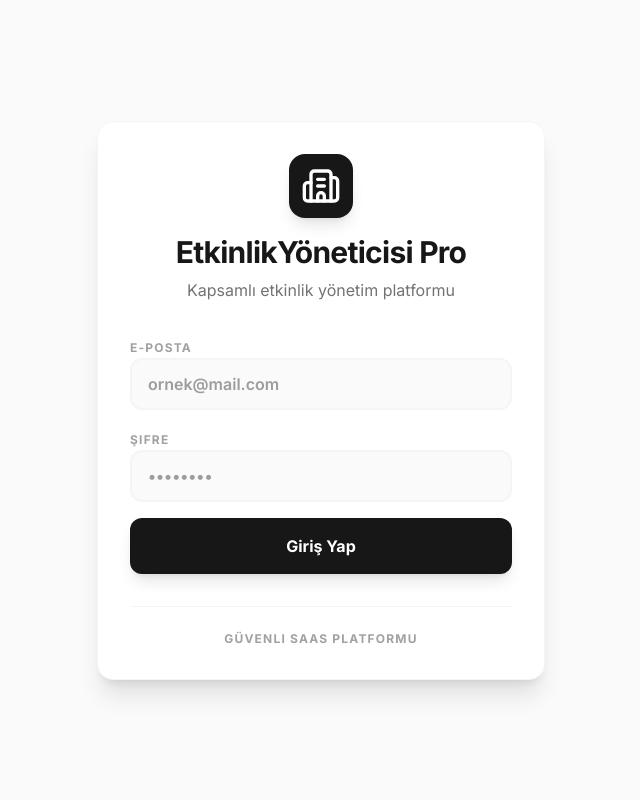
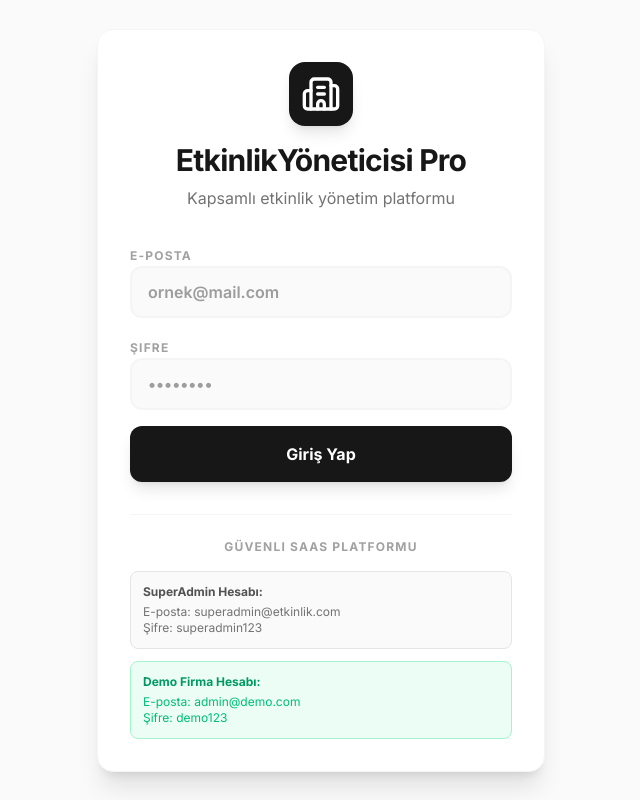
Before and after one commit to HknAkn42/etkinlik, a React (Vite) app: page /login in a window 1280 px wide. Shown: the whole page, without its empty margins (319-959 px from the left). Built offline with nearby package versions, Linux system fonts and the light colour scheme.

Commit message:
Add test account information to login page

```diff
--- a/src/pages/Login.tsx
+++ b/src/pages/Login.tsx
@@ -78,7 +78,21 @@ export default function Login() {
         </form>
 
         <div className="mt-8 pt-6 border-t border-neutral-100 text-center">
-          <p className="text-xs text-neutral-400 uppercase tracking-widest font-bold">Güvenli SaaS Platformu</p>
+          <p className="text-xs text-neutral-400 uppercase tracking-widest font-bold mb-4">Güvenli SaaS Platformu</p>
+
+          <div className="space-y-3 text-left">
+            <div className="bg-neutral-50 p-3 rounded-lg border border-neutral-200">
+              <p className="text-xs font-bold text-neutral-600 mb-1">SuperAdmin Hesabı:</p>
+              <p className="text-xs text-neutral-500">E-posta: superadmin@etkinlik.com</p>
+              <p className="text-xs text-neutral-500">Şifre: superadmin123</p>
+            </div>
+
+            <div className="bg-emerald-50 p-3 rounded-lg border border-emerald-200">
+              <p className="text-xs font-bold text-emerald-600 mb-1">Demo Firma Hesabı:</p>
+              <p className="text-xs text-emerald-500">E-posta: admin@demo.com</p>
+              <p className="text-xs text-emerald-500">Şifre: demo123</p>
+            </div>
+          </div>
         </div>
       </div>
     </div>
```
